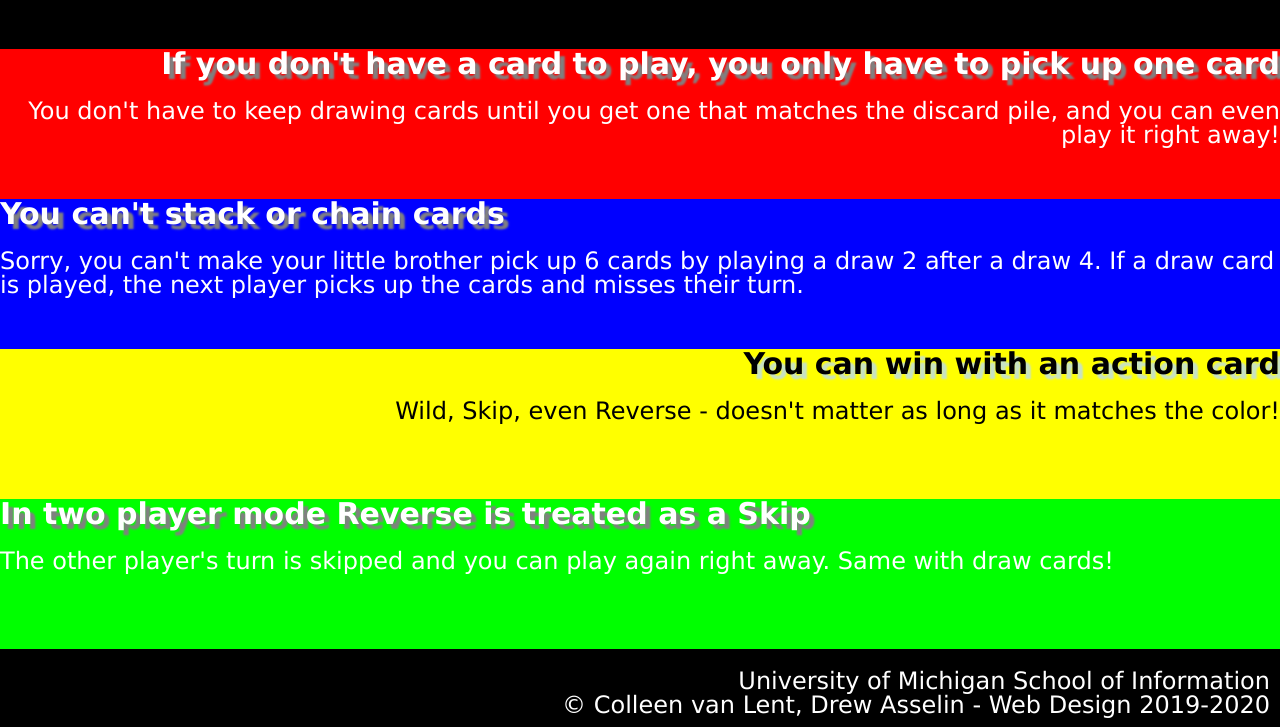
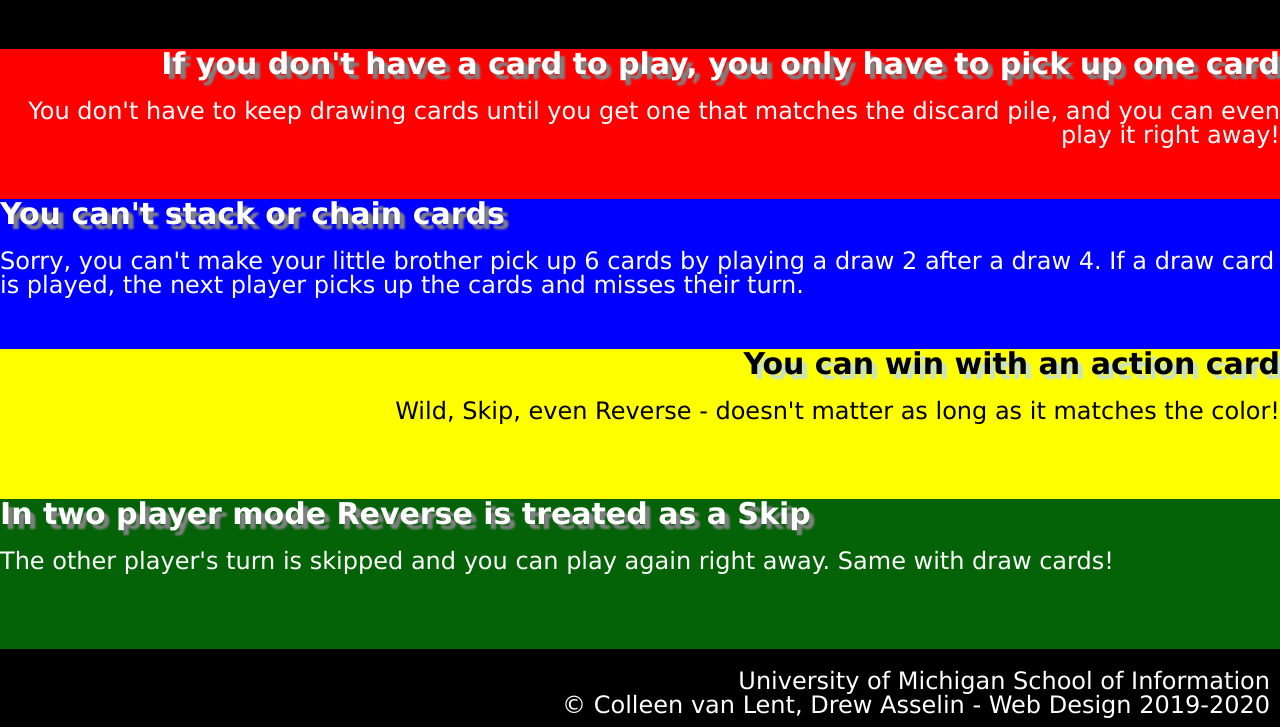
Before and after one commit to russaj/homework2, a plain HTML site: page index.html in a window 1280 px wide. Shown: the part 588-1315 px from the top of the page. Drawn offline with Linux system fonts and the light colour scheme.

Commit message:
Add files via upload
change green to #046307 to pass contrast.

```diff
--- a/css/main.css
+++ b/css/main.css
@@ -32,7 +32,7 @@ img {
 }
 
 #green {
-    background-color: #00FF00;
+    background-color: #046307;
     text-align: left;
 }
 div {
```
